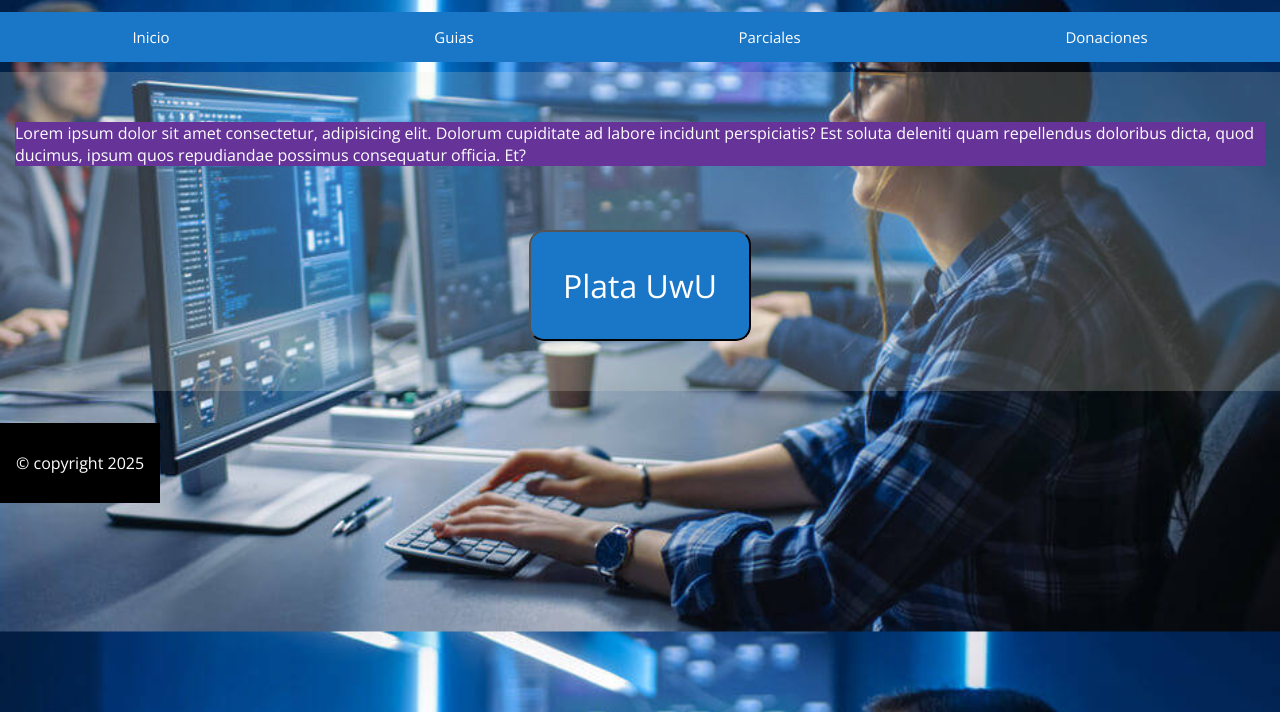
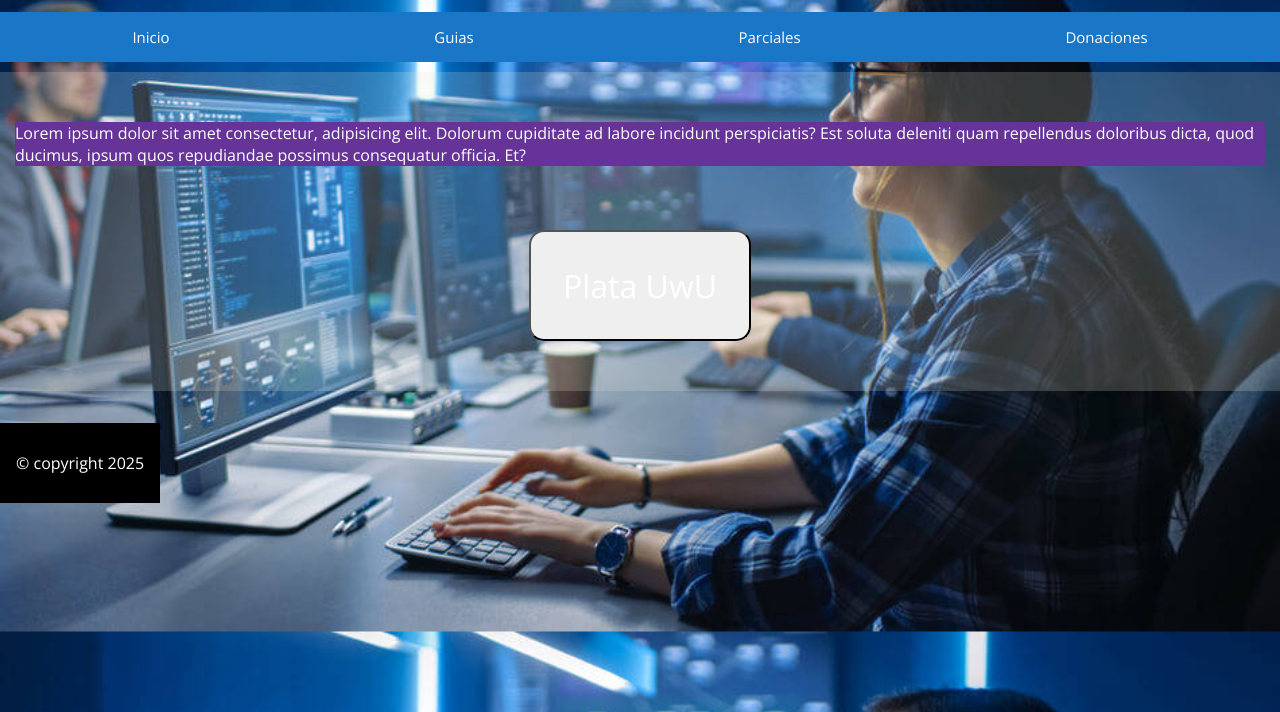
Before and after one commit to tobicg31/inf, a plain HTML site: page donacion.html in a window 1280 px wide. Shown: the part 88-800 px from the top of the page. Drawn offline with nearby package versions, Linux system fonts and the light colour scheme.

Commit message:
Update estilos.css

```diff
--- a/estilos.css
+++ b/estilos.css
@@ -196,7 +196,7 @@ footer p{
 button{
     margin-top: 2em;
     padding: 1em;
-    background-color: #1a76c7;
+    /*background-color: #1a76c7;*/
     color: white;
     font-size: 2em;
     width: fit-content;
```
